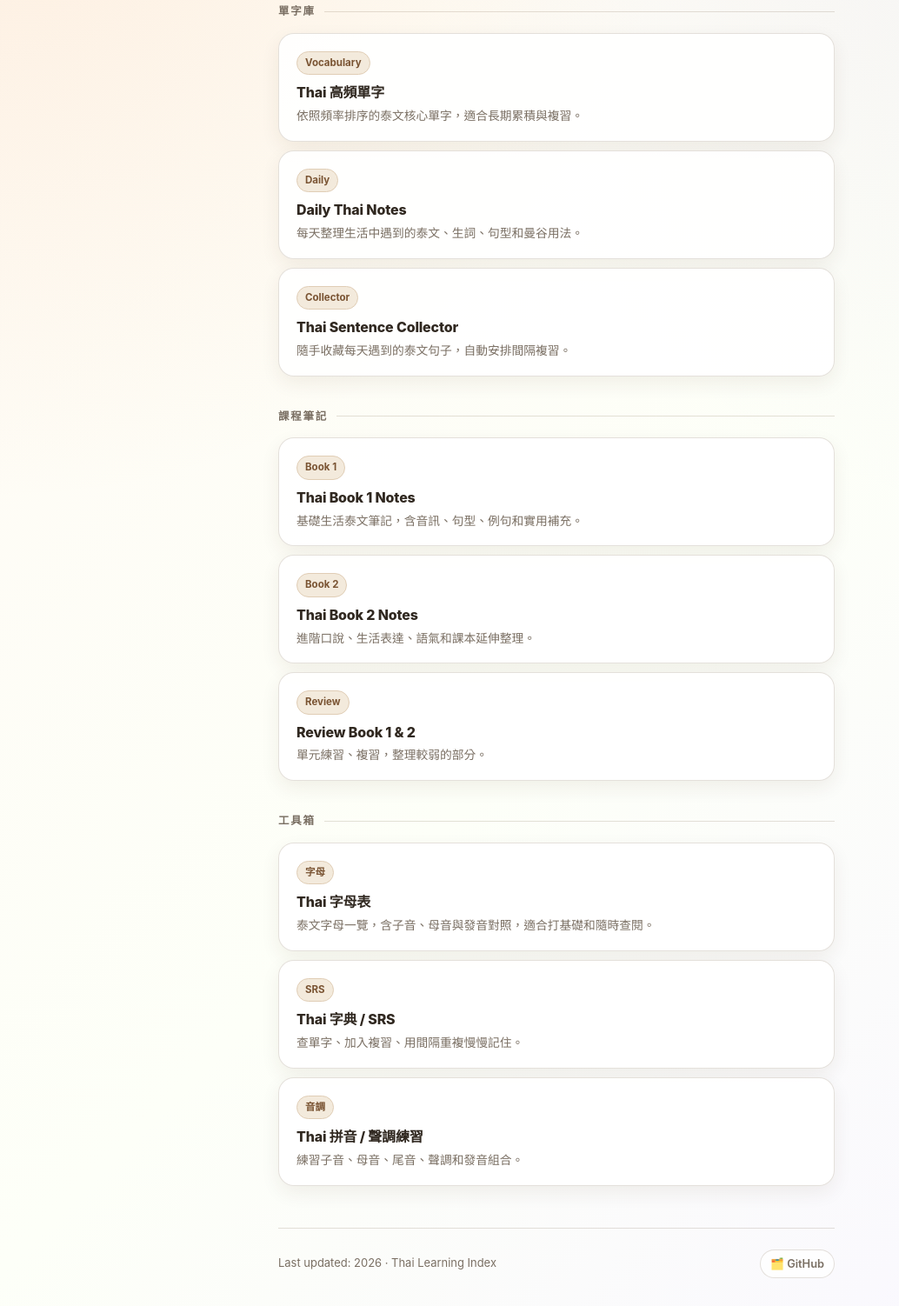
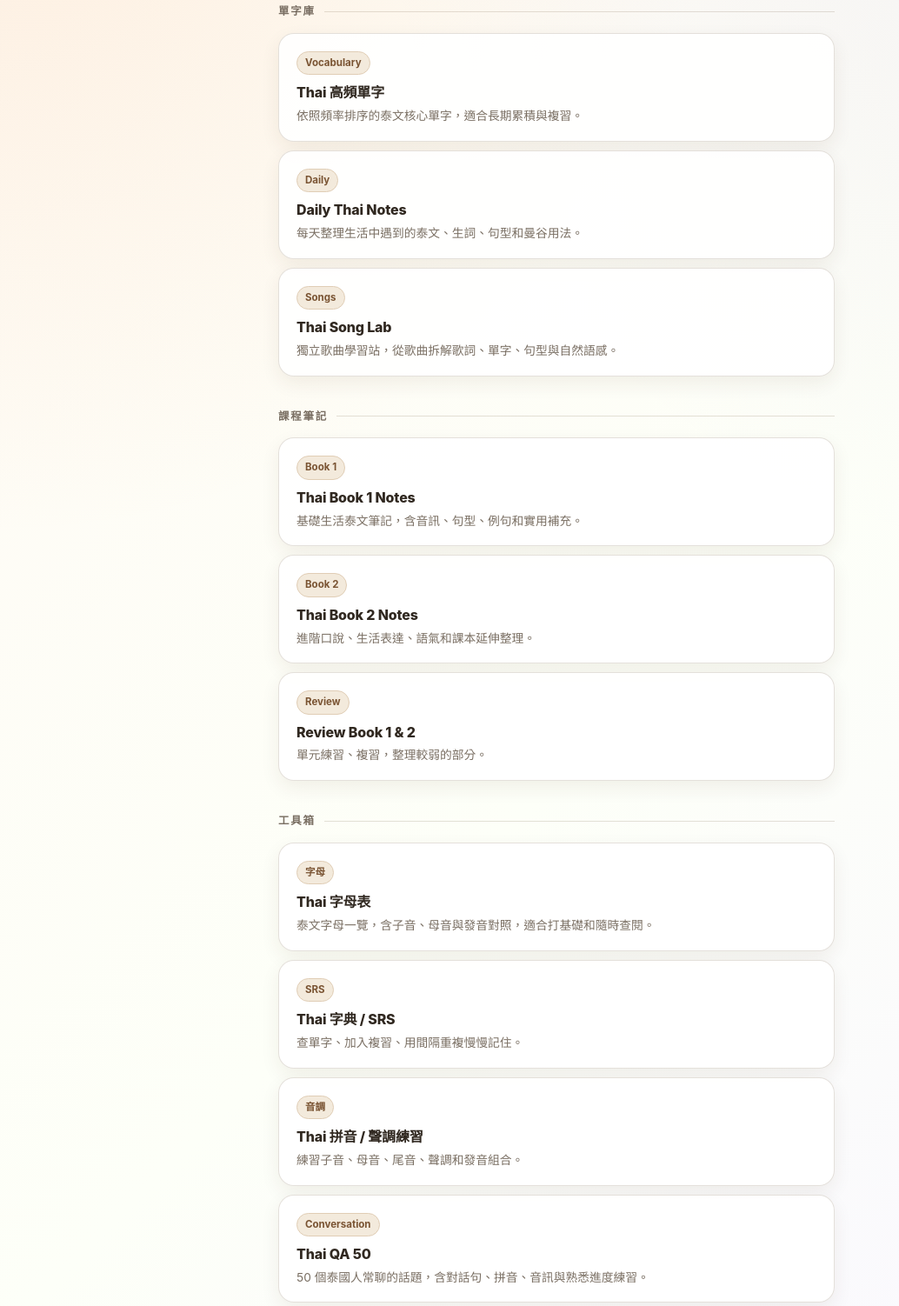
Before and after one commit to abbyyyli/thai-index, a plain HTML site: page index.html in a window 1280 px wide. Shown: the part 199-1701 px from the top of the page at 87% size, without its empty margins (0-1034 px from the left). Drawn offline with Linux system fonts and the light colour scheme.

Commit message:
Add files via upload

```diff
--- a/index.html
+++ b/index.html
@@ -194,10 +194,10 @@
         <p>每天整理生活中遇到的泰文、生詞、句型和曼谷用法。</p>
       </a>
 
-      <a class="card" href="https://abbyyyli.github.io/thai-index/thai-sentence-collector.html" target="_blank">
-        <span class="tag">Collector</span>
-        <h2>Thai Sentence Collector</h2>
-        <p>隨手收藏每天遇到的泰文句子，自動安排間隔複習。</p>
+      <a class="card" href="https://abbyyyli.github.io/thai_songs/" target="_blank" rel="noopener">
+        <span class="tag">Songs</span>
+        <h2>Thai Song Lab</h2>
+        <p>獨立歌曲學習站，從歌曲拆解歌詞、單字、句型與自然語感。</p>
       </a>
     </div>
 
@@ -243,6 +243,12 @@
         <h2>Thai 拼音 / 聲調練習</h2>
         <p>練習子音、母音、尾音、聲調和發音組合。</p>
       </a>
+
+      <a class="card" href="others/Thai%20QA%2050.html" target="_blank">
+        <span class="tag">Conversation</span>
+        <h2>Thai QA 50</h2>
+        <p>50 個泰國人常聊的話題，含對話句、拼音、音訊與熟悉進度練習。</p>
+      </a>
     </div>
 
     <footer class="footer">
```
